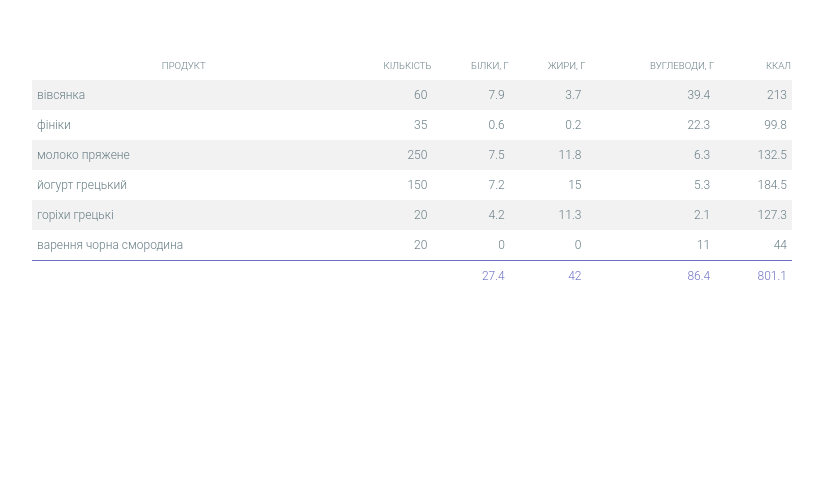
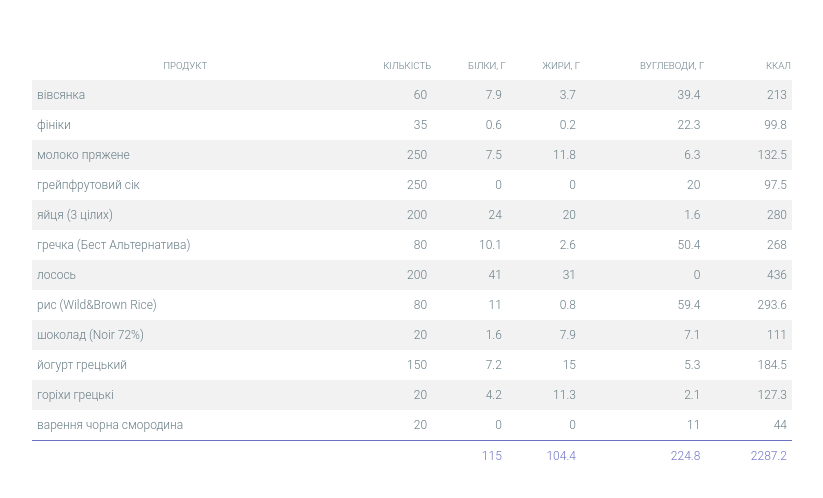
Before and after one commit to ActiveObject/assistant, a React (Create React App) app: page / in a window 1280 px wide. Shown: the top 498 px of the page, without its empty margins (228-1051 px from the left). Built offline with nearby package versions, Linux system fonts and the light colour scheme.

Commit message:
Add food

```diff
--- a/src/Diet.js
+++ b/src/Diet.js
@@ -7,9 +7,21 @@ export default class Diet extends Component {
       ['вівсянка', 60, 13.1, 6.2, 65.7, 355],
       ['фініки', 35, 1.61, 0.54, 63.8, 285],
       ['молоко пряжене', 250, 3, 4.7, 2.5, 53],
+      ['грейпфрутовий сік', 250, 0, 0, 8, 39],
+
+      ['яйця (3 цілих)', 200, 12, 10, 0.8, 140],
+      ['гречка (Бест Альтернатива)', 80, 12.6, 3.3, 63, 335],
+
+      // ['індичка', 200, 19, 0, 0, 80],
+
+      ['лосось', 200, 20.5, 15.5, 0, 218],
+      ['рис (Wild&Brown Rice)', 80, 13.7, 1, 74.2, 367],
+
+      ['шоколад (Noir 72%)', 20, 7.86, 39.72, 35.47, 555],
+
       ['йогурт грецький', 150, 4.8, 10, 3.5, 123],
       ['горіхи грецькі', 20, 21.2, 56.6, 10.6, 636.6],
-      ['варення чорна смородина', 20, 0, 0, 55, 220]
+      ['варення чорна смородина', 20, 0, 0, 55, 220],
     ]
   }
 
```
